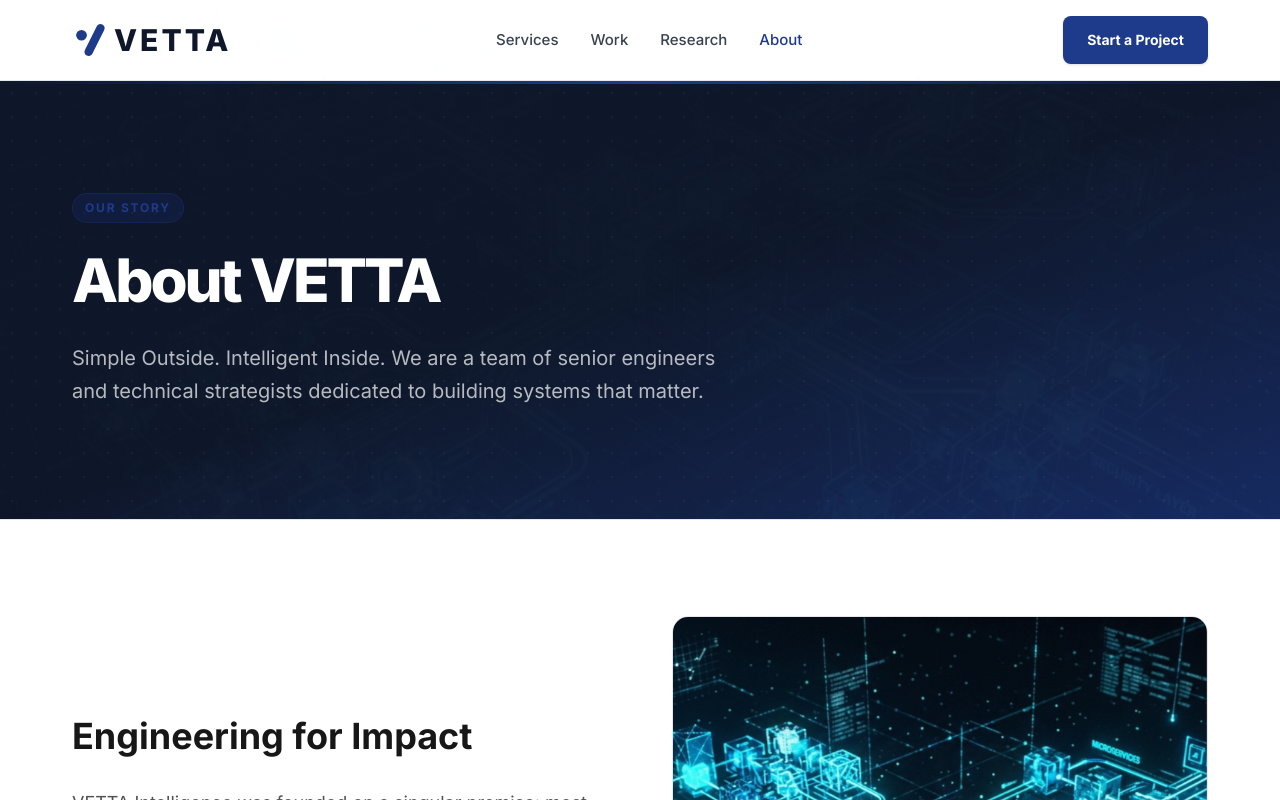
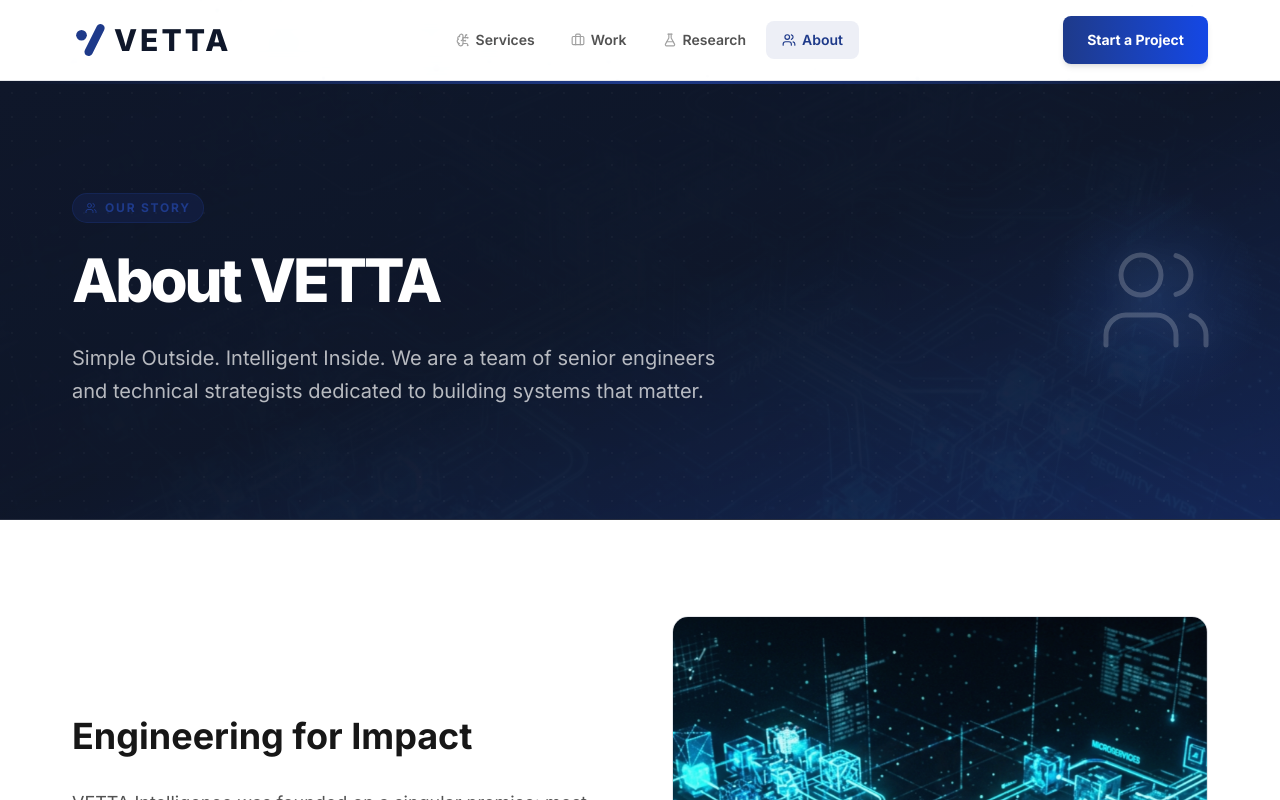
Before and after one commit to haulbox2361/VETTA-, a Next.js app: page /about in a window 1280 px wide. Shown: the top 800 px of the page. Built offline with nearby package versions, Linux system fonts and the light colour scheme; no server answers.

Commit message:
feat: nav icons 3 rotating PageHeader icons gradient buttons color polish

```diff
--- a/app/globals.css
+++ b/app/globals.css
@@ -80,6 +80,19 @@
     75% { opacity: 0.8; }
     100% { transform: translateY(-80px) translateX(20px); opacity: 0; }
   }
+
+  /* 3D rotating icon animation for PageHeader */
+  @keyframes spin3d {
+    0%   { transform: rotateY(0deg) scale(1); }
+    50%  { transform: rotateY(180deg) scale(1.08); }
+    100% { transform: rotateY(360deg) scale(1); }
+  }
+
+  /* Pulsing glow for the rotating icon */
+  @keyframes glow-pulse {
+    0%, 100% { filter: drop-shadow(0 0 8px rgba(255,255,255,0.4)); }
+    50%       { filter: drop-shadow(0 0 20px rgba(255,255,255,0.9)); }
+  }
 }
 
 @layer base {
--- a/components/ui/Button.tsx
+++ b/components/ui/Button.tsx
@@ -16,8 +16,8 @@
         className={cn(
           'inline-flex items-center justify-center rounded-lg font-bold transition-colors focus-visible:outline-none focus-visible:ring-2 focus-visible:ring-brand-blue focus-visible:ring-offset-2 disabled:pointer-events-none disabled:opacity-50 min-h-[48px]',
           {
-            'bg-brand-blue text-white hover:bg-brand-blue-hover px-6 py-3 text-sm shadow-sm': variant === 'primary',
-            'bg-white text-neutral-800 border border-neutral-200 hover:bg-neutral-50 hover:border-neutral-300 px-6 py-3 text-sm shadow-sm': variant === 'secondary',
+          'bg-gradient-to-r from-brand-blue to-blue-700 text-white hover:from-brand-blue-hover hover:to-blue-800 px-6 py-3 text-sm shadow-md hover:shadow-lg': variant === 'primary',
+            'bg-white text-neutral-800 border border-neutral-200 hover:border-brand-blue/40 hover:text-brand-blue hover:bg-brand-blue/5 px-6 py-3 text-sm shadow-sm': variant === 'secondary',
             'bg-transparent text-brand-blue hover:text-brand-blue-hover p-0 min-h-0 underline-offset-4 hover:underline': variant === 'tertiary',
           },
           className
--- a/components/ui/Navigation.tsx
+++ b/components/ui/Navigation.tsx
@@ -4,30 +4,44 @@
 import { cn } from '@/lib/utils';
 import Link from 'next/link';
 import { usePathname } from 'next/navigation';
+import { BrainCircuit, Code2, FlaskConical, Users, Briefcase } from 'lucide-react';
+
+const links = [
+  { href: '/services', label: 'Services',  icon: BrainCircuit },
+  { href: '/work',     label: 'Work',      icon: Briefcase     },
+  { href: '/research', label: 'Research',  icon: FlaskConical  },
+  { href: '/about',    label: 'About',     icon: Users         },
+];
 
 export function Navigation() {
   const pathname = usePathname();
-  const links = [
-    { href: '/services', label: 'Services' },
-    { href: '/work', label: 'Work' },
-    { href: '/research', label: 'Research' },
-    { href: '/about', label: 'About' },
-  ];
 
   return (
-    <nav className="hidden md:flex items-center gap-8">
-      {links.map((link) => (
-        <Link
-          key={link.href}
-          href={link.href}
-          className={cn(
-            'text-body font-medium transition-colors hover:text-brand-blue',
-            pathname.startsWith(link.href) ? 'text-brand-blue' : 'text-neutral-700'
-          )}
-        >
-          {link.label}
-        </Link>
-      ))}
+    <nav className="hidden md:flex items-center gap-1">
+      {links.map(({ href, label, icon: Icon }) => {
+        const active = pathname.startsWith(href);
+        return (
+          <Link
+            key={href}
+            href={href}
+            className={cn(
+              'flex items-center gap-1.5 px-4 py-2 rounded-lg text-[14px] font-semibold transition-all duration-200',
+              active
+                ? 'text-brand-blue bg-brand-blue/8'
+                : 'text-neutral-600 hover:text-brand-blue hover:bg-brand-blue/5'
+            )}
+          >
+            <Icon
+              size={14}
+              className={cn(
+                'transition-colors duration-200',
+                active ? 'text-brand-blue' : 'text-neutral-400 group-hover:text-brand-blue'
+              )}
+            />
+            {label}
+          </Link>
+        );
+      })}
     </nav>
   );
 }
--- a/components/ui/PageHeader.tsx
+++ b/components/ui/PageHeader.tsx
@@ -3,6 +3,15 @@
 import React, { useState, useEffect } from 'react';
 import Image from 'next/image';
 import { Container } from './Container';
+import {
+  BrainCircuit,
+  Code2,
+  FlaskConical,
+  Users,
+  Mail,
+  Briefcase,
+  LayoutDashboard,
+} from 'lucide-react';
 
 interface PageHeaderProps {
   title: string;
@@ -10,7 +19,18 @@
   tagline?: string;
 }
 
-// Slowly cycling background images for the page header
+// Map tagline → lucide icon
+const taglineIcons: Record<string, React.ElementType> = {
+  'Expertise':    BrainCircuit,
+  'Our Work':     Briefcase,
+  'Intelligence': FlaskConical,
+  'Contact Us':   Mail,
+  'Our Story':    Users,
+  'Data':         LayoutDashboard,
+  'Services':     Code2,
+};
+
+// Slowly cycling background images
 const bgImages = [
   '/images/about/about-1.jpg',
   '/images/about/about-3.jpg',
@@ -26,14 +46,16 @@
     setMounted(true);
     const timer = setInterval(() => {
       setCurrentBg((prev) => (prev + 1) % bgImages.length);
-    }, 5000); // slow 5s cycle
+    }, 5000);
     return () => clearInterval(timer);
   }, []);
 
+  const IconComponent = tagline ? taglineIcons[tagline] : null;
+
   return (
-    <div className="relative bg-brand-black py-20 md:py-28 border-b border-slate-200 overflow-hidden">
+    <div className="relative bg-brand-black py-20 md:py-28 border-b border-white/10 overflow-hidden">
 
-      {/* Slowly cycling background images — very subtle */}
+      {/* Slowly cycling background images — ultra subtle */}
       {mounted && bgImages.map((src, i) => (
         <div
           key={src}
@@ -44,15 +66,21 @@
         </div>
       ))}
 
-      {/* Dark blue overlay for readability */}
-      <div className="absolute inset-0 bg-gradient-to-br from-brand-black/95 via-brand-black/85 to-brand-blue/60" style={{ zIndex: 1 }} />
+      {/* Gradient overlay for readability */}
+      <div
+        className="absolute inset-0 bg-gradient-to-br from-brand-black via-brand-black/90 to-brand-blue/50"
+        style={{ zIndex: 1 }}
+      />
 
       {/* Top accent line */}
-      <div className="absolute top-0 left-0 right-0 h-[3px] bg-gradient-to-r from-transparent via-brand-blue to-transparent" style={{ zIndex: 2 }} />
+      <div
+        className="absolute top-0 left-0 right-0 h-[3px] bg-gradient-to-r from-transparent via-brand-blue to-transparent"
+        style={{ zIndex: 2 }}
+      />
 
-      {/* Subtle dot pattern */}
+      {/* Subtle white dot pattern */}
       <div
-        className="absolute inset-0 opacity-[0.04]"
+        className="absolute inset-0 opacity-[0.03]"
         style={{
           zIndex: 1,
           backgroundImage: 'radial-gradient(#ffffff 1px, transparent 0)',
@@ -60,10 +88,45 @@
         }}
       />
 
+      {/* Large 3D rotating icon — right side decorative */}
+      {IconComponent && (
+        <div
+          className="absolute right-8 md:right-16 top-1/2 -translate-y-1/2 pointer-events-none hidden md:flex"
+          style={{ zIndex: 3 }}
+        >
+          {/* Outer glow ring */}
+          <div
+            className="absolute inset-0 rounded-full"
+            style={{
+              background: 'radial-gradient(circle, rgba(59,130,246,0.15) 0%, transparent 70%)',
+              width: '220px',
+              height: '220px',
+              top: '50%',
+              left: '50%',
+              transform: 'translate(-50%, -50%)',
+            }}
+          />
+          <div
+            style={{
+              animation: 'spin3d 8s linear infinite',
+              filter: 'drop-shadow(0 0 12px rgba(255,255,255,0.5))',
+              perspective: '400px',
+            }}
+          >
+            <IconComponent
+              size={120}
+              strokeWidth={1}
+              className="text-white opacity-20"
+            />
+          </div>
+        </div>
+      )}
+
       <Container className="relative" style={{ zIndex: 10 }}>
         <div className="max-w-3xl">
           {tagline && (
             <span className="inline-flex items-center gap-2 text-brand-blue font-bold tracking-[0.15em] text-xs uppercase mb-5 bg-brand-blue/20 px-3 py-1.5 rounded-full border border-brand-blue/30">
+              {IconComponent && <IconComponent size={12} />}
               {tagline}
             </span>
           )}
```
